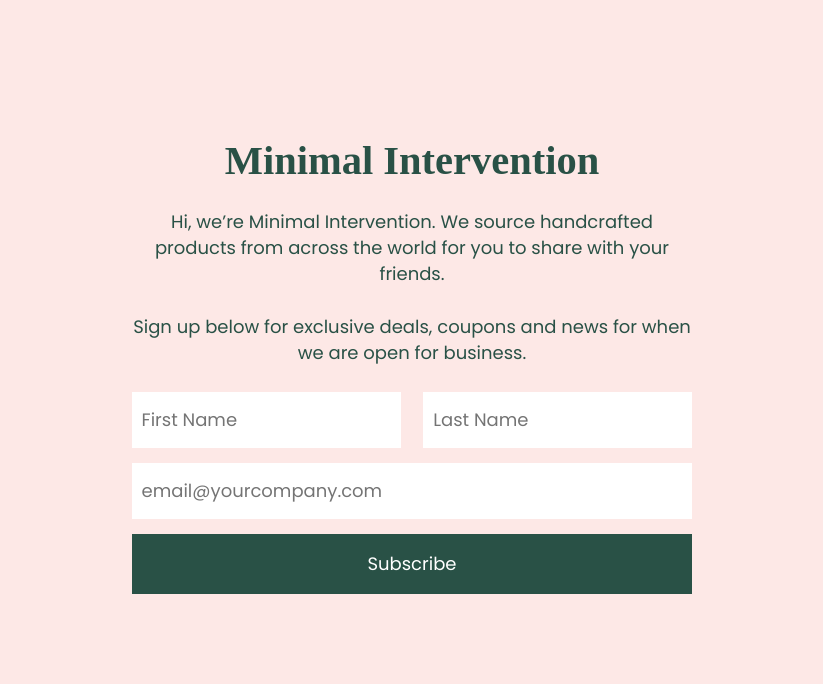
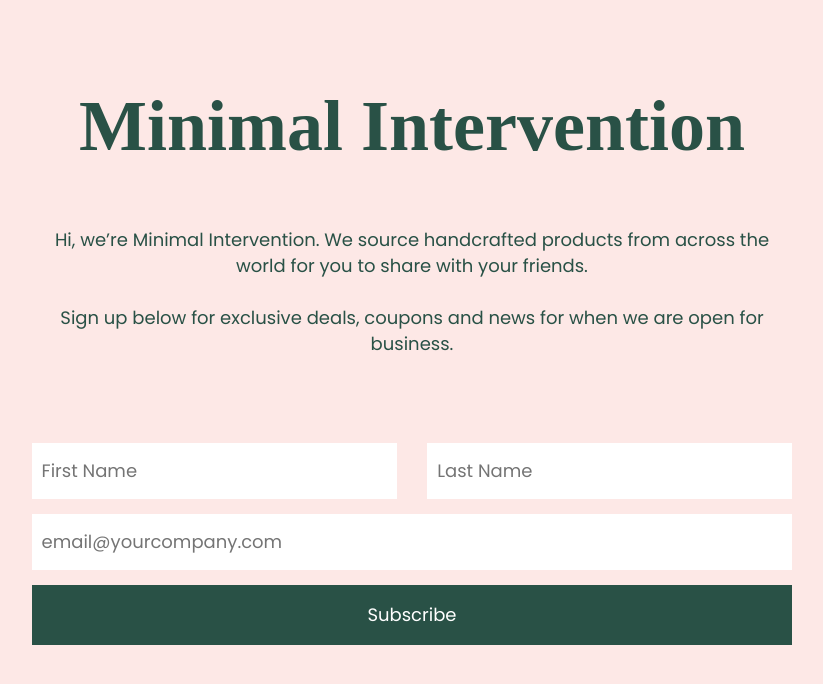
Before and after one commit to isaac-martin/minimal_intervention, a Gatsby site: page / in a window 1280 px wide. Shown: the whole page, without its empty margins (228-1051 px from the left). Built offline with nearby package versions, Linux system fonts and the light colour scheme; Gatsby itself is replaced by a stand-in of ours; a web font is replaced by a local one.

Commit message:
stylistic changes

```diff
--- a/src/components/layout.css
+++ b/src/components/layout.css
@@ -632,6 +632,7 @@ pre tt:after {
   display: flex;
   flex-direction: row;
   flex-wrap: wrap;
+      margin-top: 60px;
 }
 
 .half {
@@ -669,3 +670,9 @@ input[type=text], input[type=email] {
 .btn:hover{
   background: rgba(21,62,51, 1);
 }
+
+
+.logo {
+  font-size: 4rem;
+  margin-bottom: 60px;
+}
--- a/src/components/layout.js
+++ b/src/components/layout.js
@@ -16,7 +16,7 @@ const Layout = ({ children }) => (
     <div
       style={{
         margin: `0 auto`,
-        maxWidth: 600,
+        maxWidth: 800,
         padding: `0px 1.0875rem 1.45rem`,
         paddingTop: 0,
         display: `flex`,
```
